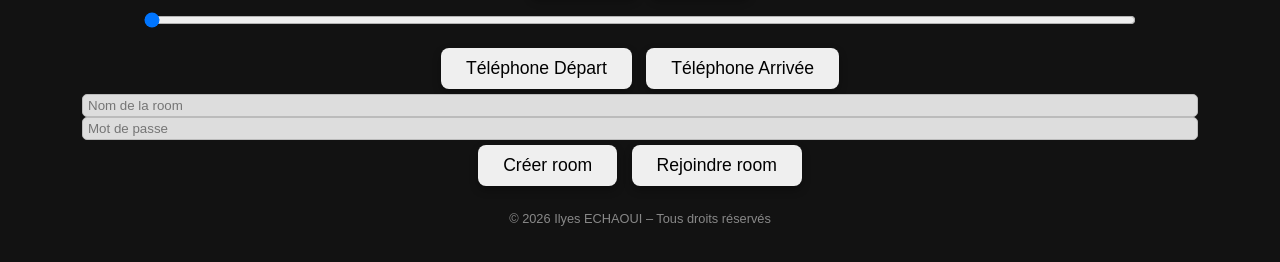
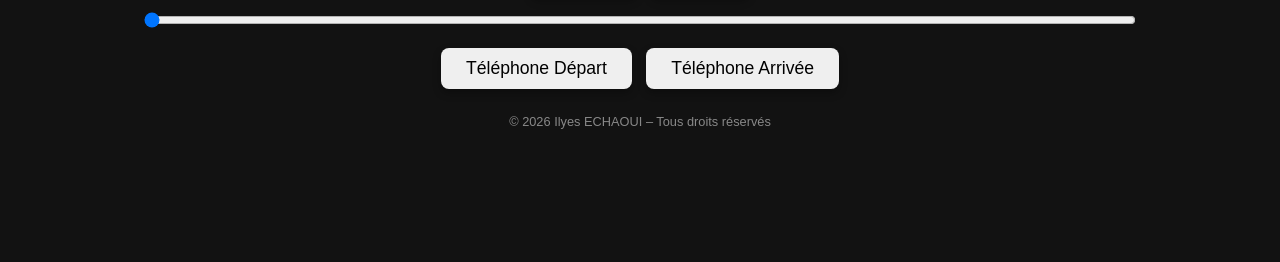
Before and after one commit to Oxyles1804/Krono, a plain HTML site: page index.html in a window 1280 px wide. Shown: the part 490-752 px from the top of the page. Drawn offline with Linux system fonts and the light colour scheme.

Commit message:
Update index.html

```diff
--- a/index.html
+++ b/index.html
@@ -41,6 +41,7 @@ Version : 1.0
 </div>
 
 
+
 <div id="roleSelect">
   <button id="roleDepart">Téléphone Départ</button>
   <button id="roleArrivee">Téléphone Arrivée</button>
@@ -49,6 +50,9 @@ Version : 1.0
 <button id="unlockAudio" class="hidden">
   🔊 Activer le son
 </button>
+
+
+
 
 
 <button id="mark" class="hidden">MARQUER</button>
@@ -65,12 +69,7 @@ Version : 1.0
   <tbody></tbody>
 </table>
 
-<div id="roomMenu">
-  <input type="text" id="roomName" placeholder="Nom de la room">
-  <input type="text" id="roomPassword" placeholder="Mot de passe">
-  <button id="createRoomBtn">Créer room</button>
-  <button id="joinRoomBtn">Rejoindre room</button>
-</div>
+
 
 <footer style="margin-top:20px; font-size:0.8em; color:#888;">
   © 2026 Ilyes ECHAOUI – Tous droits réservés
```
